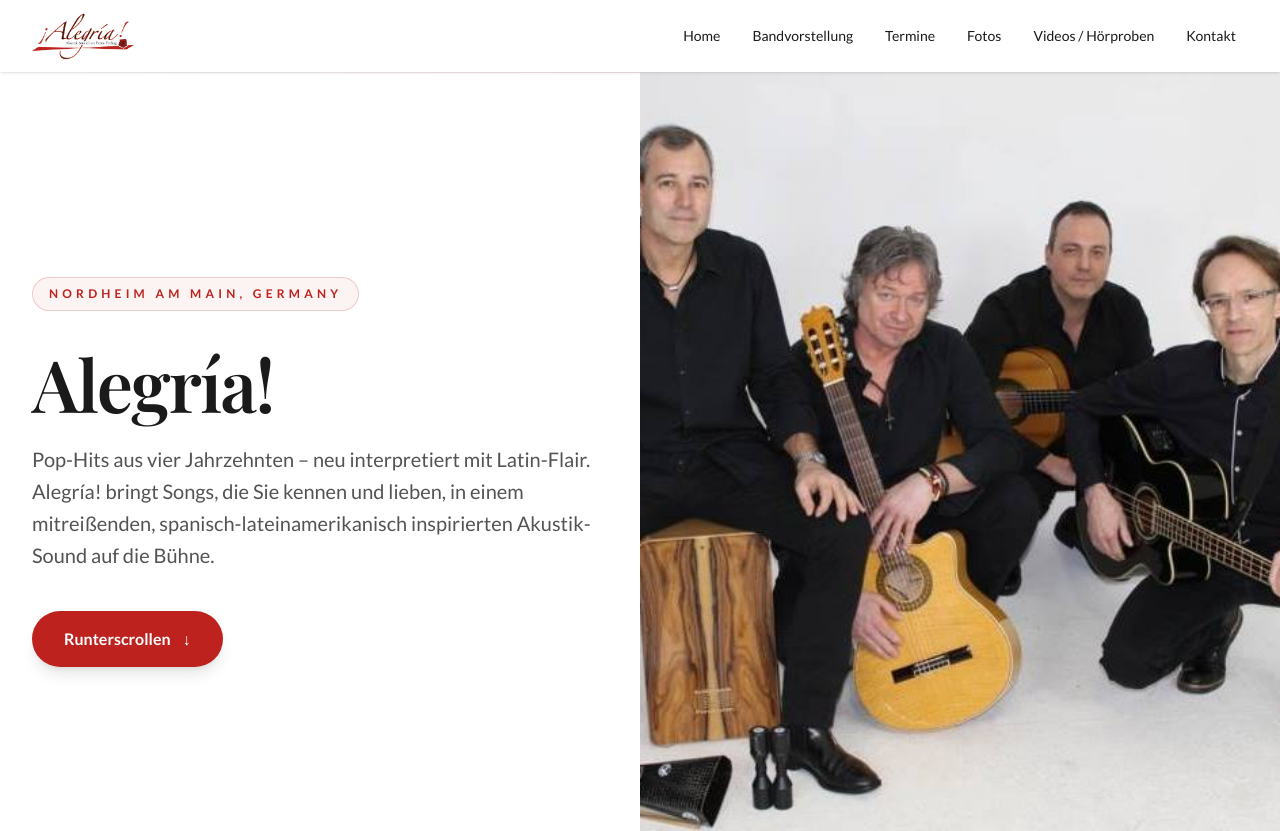
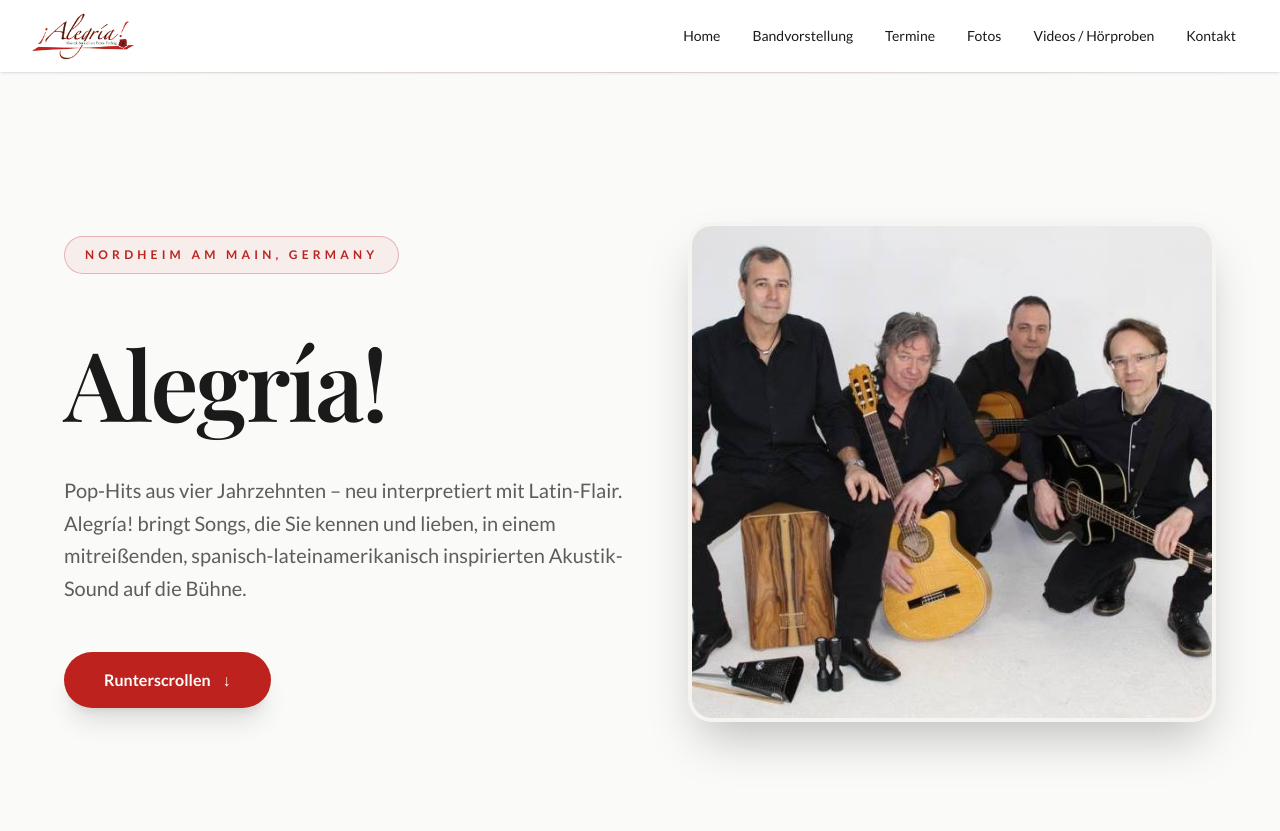
Before and after one commit to waynedevilliers/alegria-band, a Next.js app: page / in a window 1280 px wide. Shown: the top 831 px of the page. Built offline with nearby package versions, Linux system fonts and the light colour scheme.

Commit message:
style: Improve hero spacing, padding, borders, and typography for better visual hierarchy

```diff
--- a/src/components/sections/hero-section.tsx
+++ b/src/components/sections/hero-section.tsx
@@ -5,22 +5,22 @@ const heroImage = '/images/hero/hero-band-live.jpg';
 
 export function HeroSection() {
   return (
-    <section id="hero" className="relative bg-white pt-16 sm:pt-24 lg:pt-0 lg:min-h-svh lg:flex lg:items-center">
+    <section id="hero" className="relative bg-cream pt-12 sm:pt-16 lg:pt-0 lg:min-h-svh lg:flex lg:items-center lg:gap-8 lg:px-8">
       {/* Left Column - Text */}
-      <div className="px-4 sm:px-6 lg:px-8 py-16 sm:py-24 lg:py-0 lg:w-1/2 lg:pr-12">
-        <div className="mx-auto max-w-3xl lg:mx-0 lg:max-w-none">
-          <p className="mb-3 inline-flex rounded-full border border-sangria/20 bg-sangria/5 px-4 py-2 text-xs font-semibold uppercase tracking-[0.35em] text-sangria">
+      <div className="lg:w-1/2 lg:flex lg:items-center lg:pl-8">
+        <div className="px-4 sm:px-8 py-16 sm:py-20 lg:py-0 lg:px-0 max-w-2xl">
+          <p className="mb-4 inline-flex rounded-full border border-sangria/30 bg-sangria/5 px-5 py-2.5 text-xs font-semibold uppercase tracking-[0.35em] text-sangria">
             Nordheim am Main, Germany
           </p>
-          <h1 className="mt-6 font-display text-5xl font-semibold tracking-tight text-ink sm:text-6xl lg:text-7xl">
+          <h1 className="mt-8 font-display text-6xl font-semibold tracking-tight text-ink sm:text-7xl lg:text-8xl leading-tight">
             Alegría!
           </h1>
-          <p className="mt-6 text-lg leading-8 text-ink/75 sm:text-xl max-w-2xl">
+          <p className="mt-8 text-lg leading-relaxed text-ink/70 sm:text-xl">
             {content.hero.tagline}
           </p>
           <a
             href="#bandvorstellung"
-            className="mt-10 inline-flex items-center gap-3 rounded-full bg-sangria px-8 py-4 font-semibold text-white shadow-lg transition hover:bg-sangria/90 hover:shadow-xl"
+            className="mt-12 inline-flex items-center gap-3 rounded-full bg-sangria px-10 py-4 font-semibold text-white shadow-xl transition hover:bg-sangria/90 hover:shadow-2xl hover:scale-105"
           >
             {content.hero.scrollLabel}
             <span aria-hidden="true">↓</span>
@@ -29,7 +29,8 @@ export function HeroSection() {
       </div>
 
       {/* Right Column - Image */}
-      <div className="relative lg:w-1/2 lg:min-h-svh">
+      <div className="relative lg:w-1/2 lg:min-h-svh flex items-center justify-end px-4 sm:px-8 py-12 lg:py-0 lg:px-8 lg:pr-8">
+        <div className="relative w-full aspect-square max-w-md lg:max-w-none lg:h-125 lg:w-full rounded-3xl overflow-hidden shadow-2xl border-4 border-sand/40">
           <Image
             src={heroImage}
             alt={content.hero.imageAlt}
@@ -38,6 +39,7 @@ export function HeroSection() {
             className="w-full h-full object-cover"
           />
         </div>
+      </div>
     </section>
   );
 }
```
Lines whose indentation alone changed are shown as unchanged.
